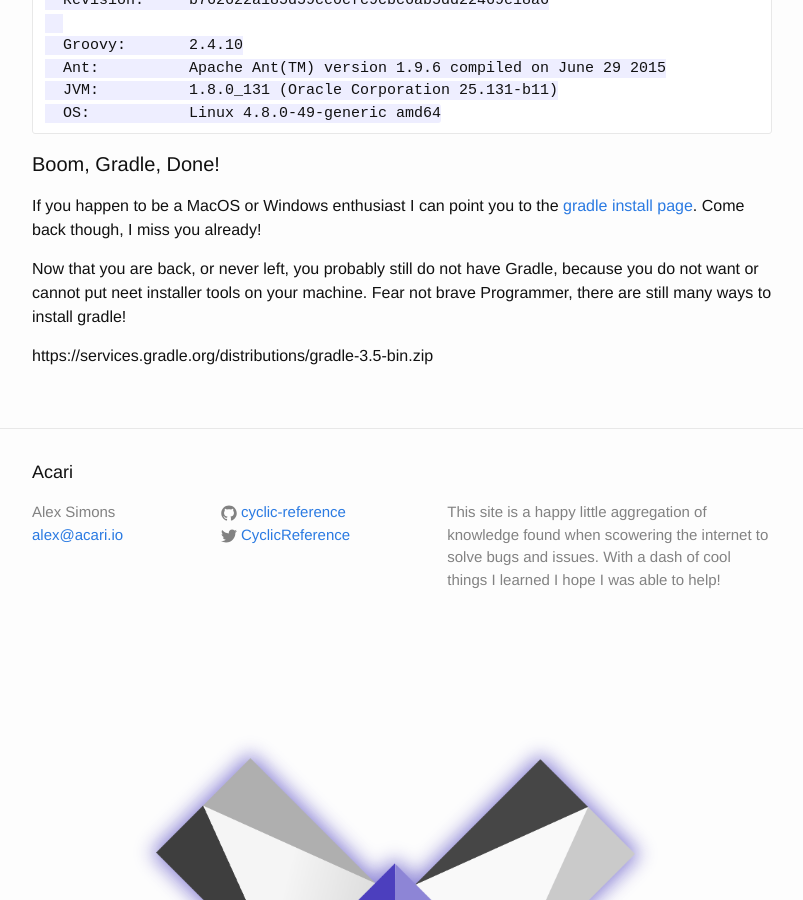
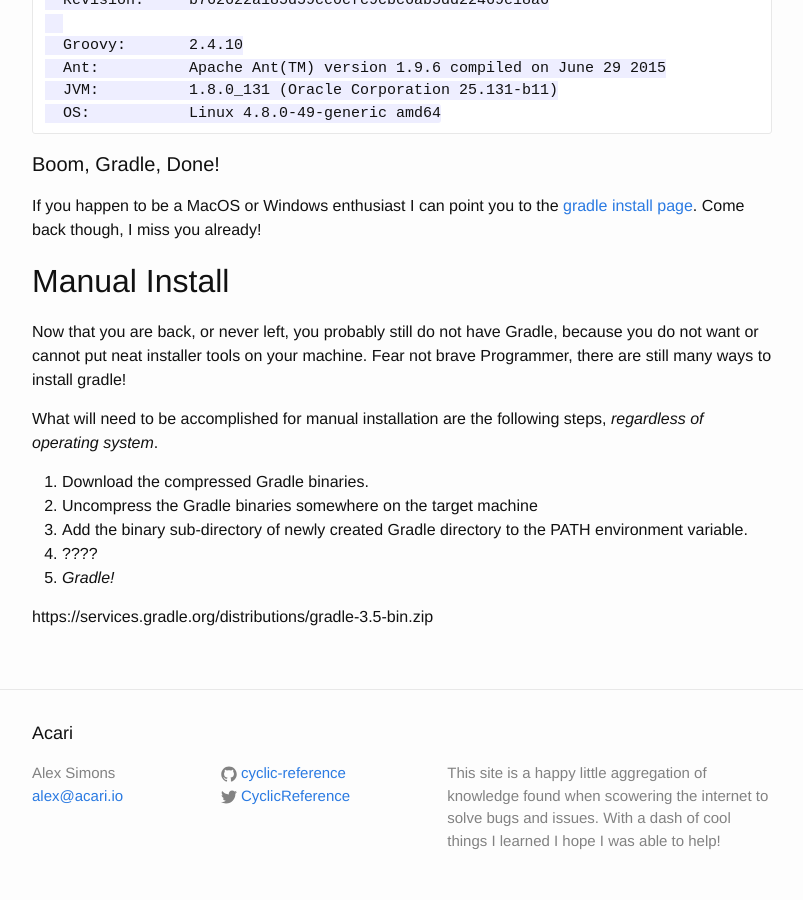
Before and after one commit to Unthrottled/blog, a Jekyll site: the page built from _posts/2017-05-05-Gradle-Install.md, in a window 1280 px wide and 900 px high, scrolled down 1950 px. Shown: the whole window, without its empty margins (238-1041 px from the left). Built offline with Jekyll 4.4.1, drawn with Linux system fonts in a browser that asks for light colours; some of the changed text lies outside the part shown.

Commit message:
Manual steps.

```diff
--- a/_posts/2017-05-05-Gradle-Install.md
+++ b/_posts/2017-05-05-Gradle-Install.md
@@ -24,7 +24,7 @@
 For starters, if it was not picked up already, a Java Runtime Environment (JRE) needs to be set up.
 In fact just continue on to the next section and take it from there!
 
-Automatic Installers
+Automatic Install
 ---
 
 For Linux users, if able to, install [SDKMAN](http://sdkman.io/install.html).
@@ -76,7 +76,18 @@
 If you happen to be a MacOS or Windows enthusiast I can point you to the [gradle install page](https://gradle.org/install).
 Come back though, I miss you already!
 
-Now that you are back, or never left, you probably still do not have Gradle, because you do not want or cannot put neet installer tools on your machine.
+Manual Install
+---
+Now that you are back, or never left, you probably still do not have Gradle, because you do not want or cannot put neat installer tools on your machine.
 Fear not brave Programmer, there are still many ways to install gradle!
 
+What will need to be accomplished for manual installation are the following steps, _regardless of operating system_.
+
+1. Download the compressed Gradle binaries.
+1. Uncompress the Gradle binaries somewhere on the target machine
+1. Add the binary sub-directory of newly created Gradle directory to the PATH environment variable.
+1. ????
+1. *Gradle!*
+
+
 https://services.gradle.org/distributions/gradle-3.5-bin.zip
```
